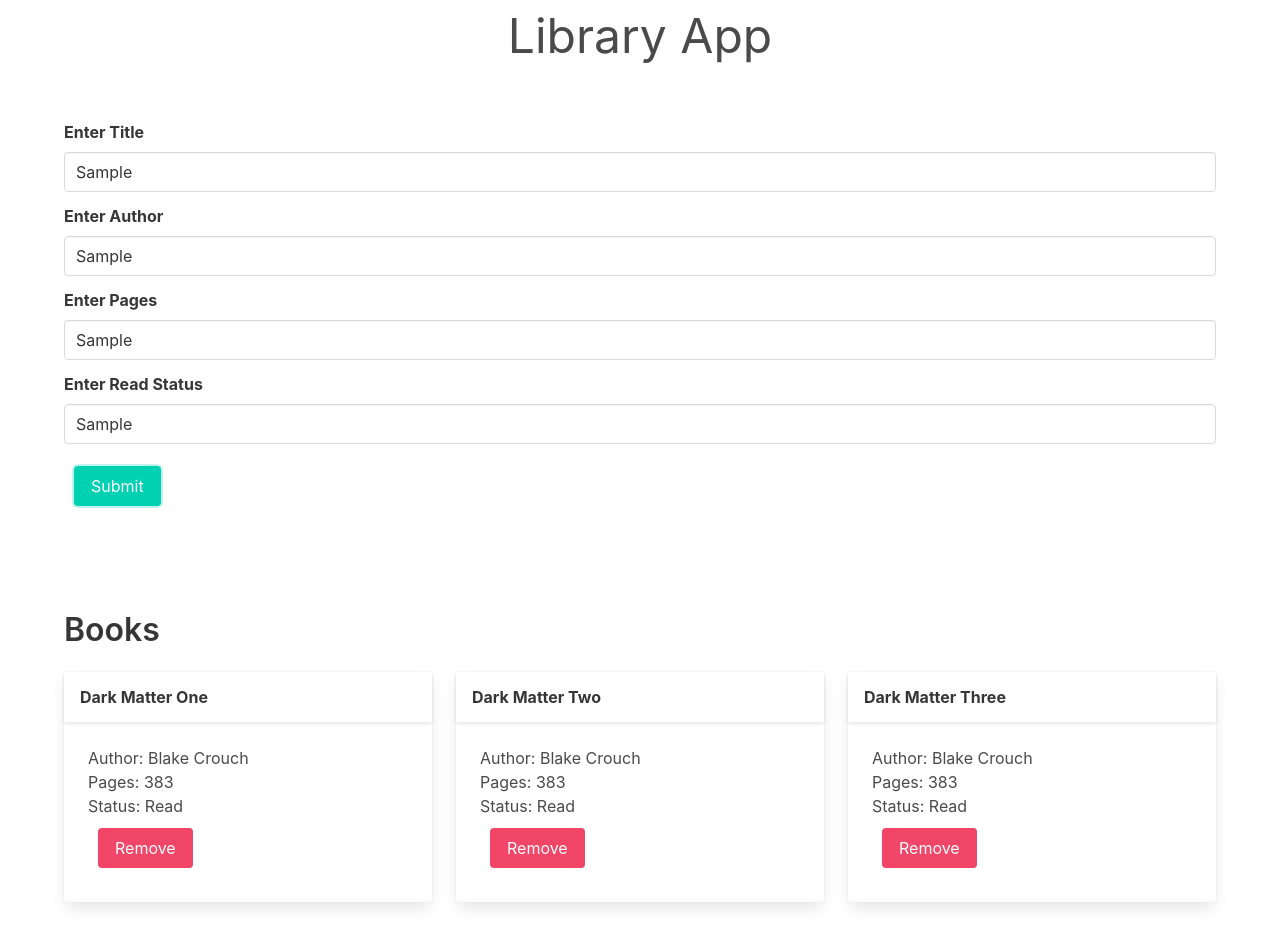
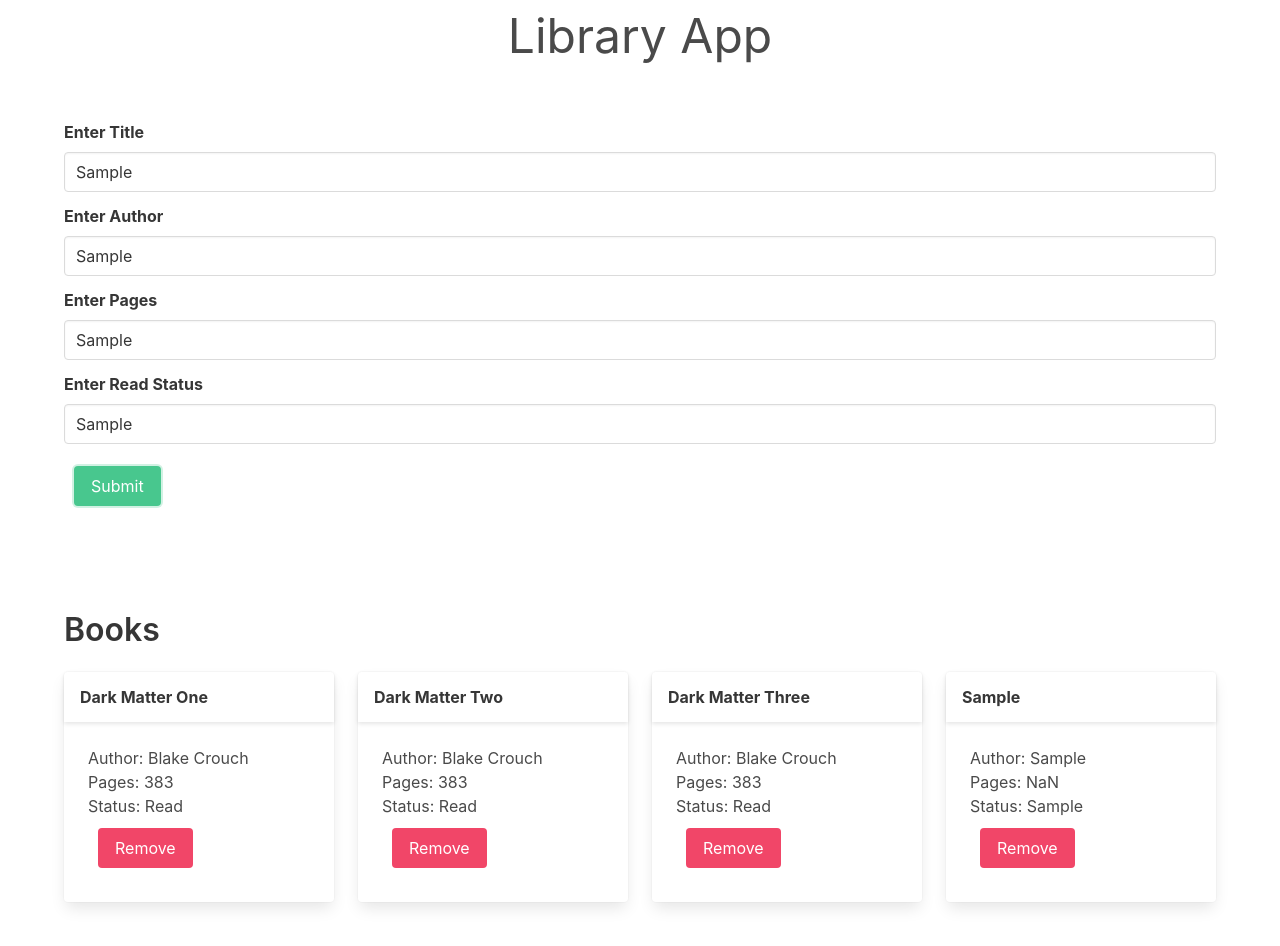
Before and after one commit to karthik-g-hub/library-app, a plain HTML site: page index.html in a window 1280 px wide. Both pictures are taken after typing "Sample", "Sample", "Sample", "Sample" into the empty fields and a click on the button "Submit". Drawn offline with nearby package versions, Linux system fonts and the light colour scheme.

Commit message:
final version

```diff
--- a/app.js
+++ b/app.js
@@ -25,13 +25,20 @@ const bookTitle = document.querySelector("#bookTitle");
 const bookAuthor = document.querySelector("#bookAuthor");
 const bookPages = document.querySelector("#bookPages");
 const bookReadStatus = document.querySelector("#bookRead");
+let removeBtn;
 
 //Book Object Constructor
 function Book(title, author, pages, readStatus) {
-  this.title = title.value;
+  return {
+    title: title.value,
+    author: author.value,
+    pages: parseInt(pages.value),
+    readStatus: readStatus.value,
+  };
+  /* this.title = title.value;
   this.author = author.value;
   this.pages = parseInt(pages.value);
-  this.readStatus = readStatus.value;
+  this.readStatus = readStatus.value; */
 }
 
 //Add User input book to library array
@@ -39,26 +46,40 @@ form.addEventListener("submit", function (e) {
   e.preventDefault();
   const newBook = new Book(bookTitle, bookAuthor, bookPages, bookReadStatus);
   myLibrary.push(newBook);
+  displayLibrary();
   console.log(myLibrary);
 });
 
-displayLibrary(); //Creates a new div with new book details
-
-const removeBtn = document.querySelectorAll(".removeBtn");
-
 //RemoveBtn functionality
+function removeBtnFunc() {
+  removeBtn = document.querySelectorAll(".removeBtn");
   for (let i = 0; i < removeBtn.length; i++) {
     removeBtn[i].addEventListener("click", function () {
       myLibrary.splice(i, 1);
       console.log(myLibrary);
+      displayLibrary();
     });
+  }
 }
 
 function displayLibrary() {
+  columns.innerHTML = "";
   for (let i = 0; i < myLibrary.length; i++) {
+    const newCard = createBookCard(i);
+    columns.append(newCard);
+  }
+  removeBtnFunc();
+}
+
+function createBookCard(i) {
   const newCard = document.createElement("div");
   newCard.classList.add("column");
   newCard.innerHTML = `<div class = 'card'><header class = 'card-header'><p class = 'card-header-title'>${myLibrary[i].title}</p></header><div class = 'card-content'><p>Author: <span>${myLibrary[i].author}</span></p><p>Pages: <span>${myLibrary[i].pages}</span></p><p>Status: <span>${myLibrary[i].readStatus}</span></p><button class = 'button is-danger removeBtn'>Remove</button></div></div>`;
-    columns.append(newCard);
+  return newCard;
 }
+
+function main() {
+  displayLibrary();
 }
+
+main();
--- a/index.html
+++ b/index.html
@@ -61,7 +61,7 @@
               />
             </div>
           </div>
-          <button class="button is-primary submitBtn">Submit</button>
+          <button class="button is-success submitBtn">Submit</button>
         </form>
       </div>
     </section>
```
Lines whose indentation alone changed are shown as unchanged.
